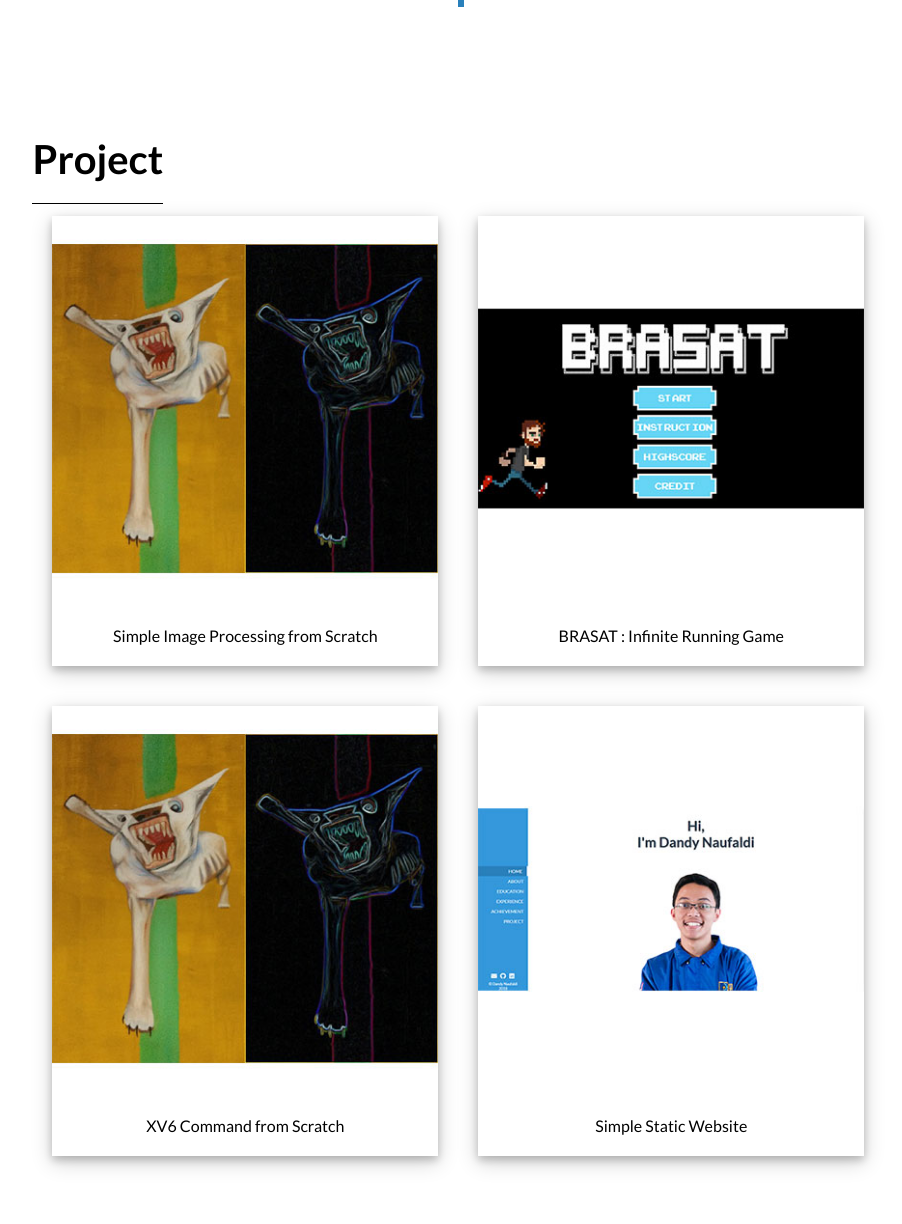
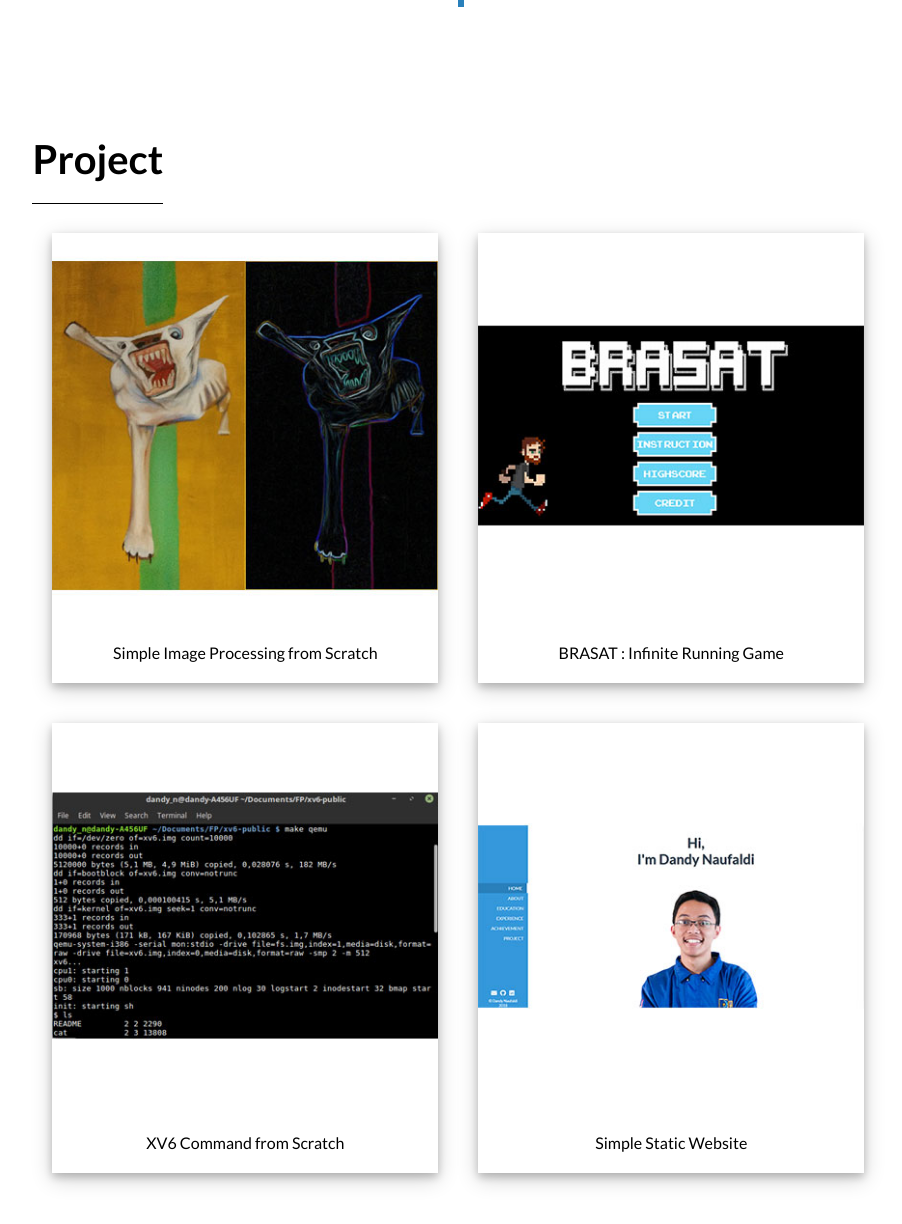
Before and after one commit to dandynaufaldi/PWEB_Tugas_1, a plain HTML site: page index1.html in a window 1280 px wide. Shown: the part 4156-5380 px from the top of the page, without its empty margins (262-1164 px from the left). Drawn offline with Linux system fonts and the light colour scheme.

Commit message:
project section done

```diff
--- a/css/style1.css
+++ b/css/style1.css
@@ -270,7 +270,7 @@ p{
 }
 
 .first-row{
-	margin-top: 33px !important;
+	margin-top: 50px !important;
 }
 
 .img-box{
@@ -301,7 +301,7 @@ p{
 	left: 0;
 	right: 0;
 	background-color: #212121;
-	opacity: 0.75;
+	opacity: 0.8;
 	overflow: hidden;
 	width: 100%;
 	height:0;
--- a/index1.html
+++ b/index1.html
@@ -244,7 +244,7 @@
 				</a>
 			</div>
 			<div class="img-box">
-				<img src="img/sobel_dog_rgb.jpg">
+				<img src="img/xv6.jpg">
 				<div class="img-title">
 					<p>
 						XV6 Command from Scratch
```
Also changed, not shown: img/Low_face.jpg (added), img/Originals/Low_face.jpg (added), img/Originals/xv6.png (renamed from img/xv6.png), img/xv6.jpg (added).
